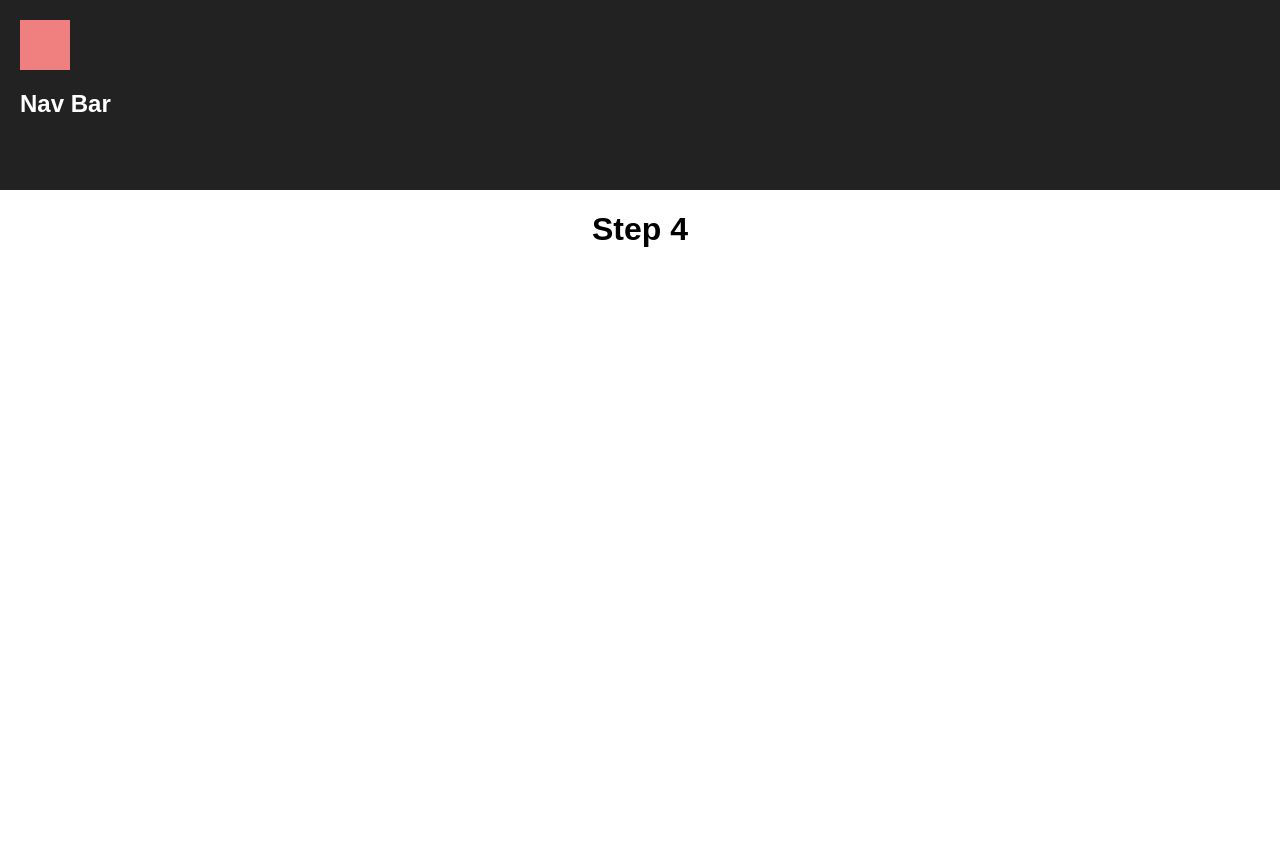
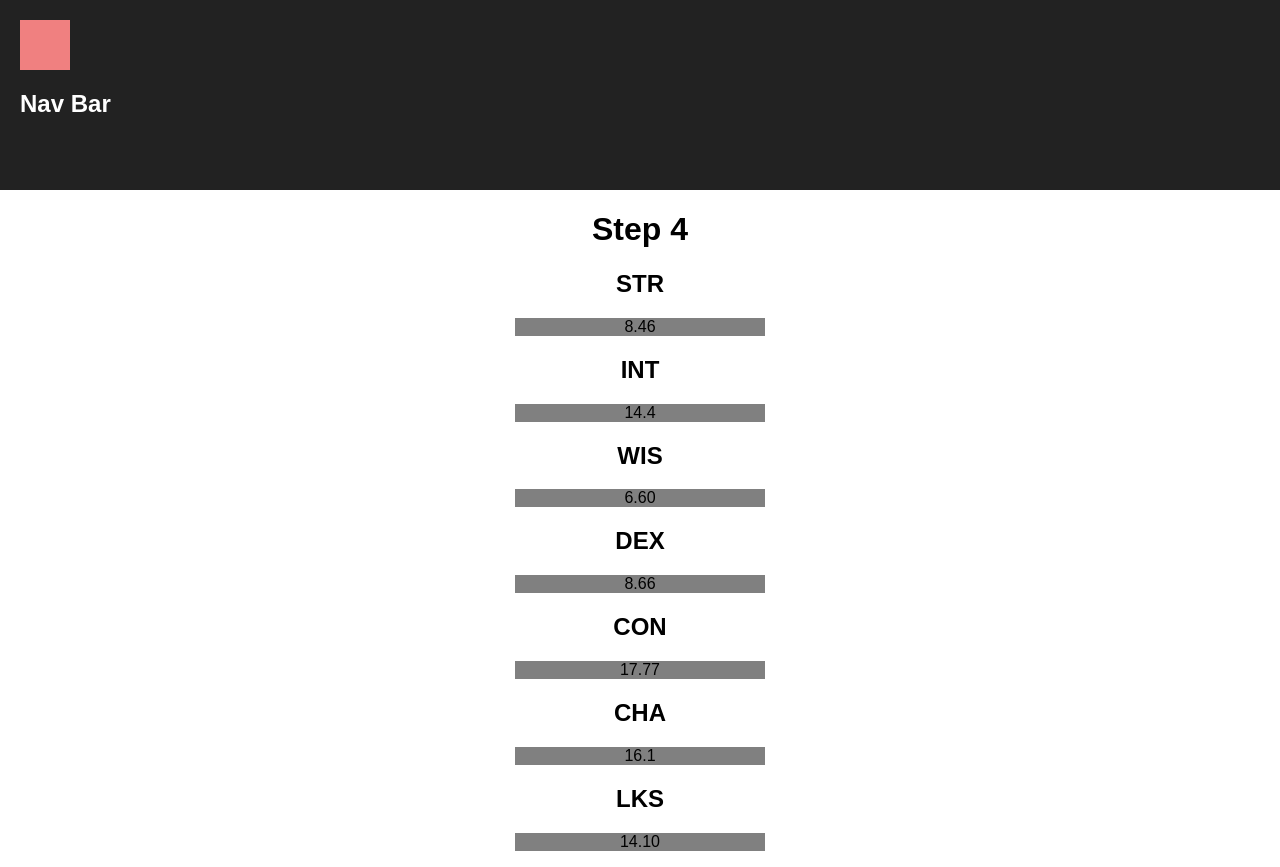
Before and after one commit to tpeschke/odyssey-character-creator, a React (Create React App) app: page /step4 in a window 1280 px wide. Before the commit the page ends 800 px from the top, so only its background shows below. Built offline with nearby package versions, Linux system fonts and the light colour scheme.

Commit message:
working on step 4

```diff
--- a/src/App.css
+++ b/src/App.css
@@ -59,3 +59,8 @@
 .dropDownBoxOutside:hover {
   background: lightgray
 }
+
+.item {
+  margin: 0 auto;
+  width: 250px
+}
--- a/src/components/steps/Step4.js
+++ b/src/components/steps/Step4.js
@@ -3,16 +3,105 @@ import React, {Component} from 'react'
 import { connect } from 'react-redux'
 import { SETSCORES } from '../../dux/reducer'
 
+import { DragDropContext, Droppable, Draggable } from 'react-beautiful-dnd'
+
 class Step4 extends Component{
+    constructor(props){
+        super(props)
+
+        this.state = {
+            scores: [{id: 1, title: 'STR', score: props.scores.str}, {id: 2, title: 'INT', score: props.scores.int},{id: 3, title: 'WIS', score: props.scores.wis},{id: 4, title: 'DEX', score: props.scores.dex},{id: 5, title: 'CON', score: props.scores.con},{id: 6, title: 'CHA', score: props.scores.cha}, {id: 7, title: 'LKS', score: props.scores.lks}]
+        }
+    }
+
+    onDragEnd = result => {
+        const {source, destination} = result
+
+        if (!destination) {
+            return;
+        }
+
+        if (source.droppableId !== destination.droppableId) {
+            let tempScores = this.state.scores.slice()
+            let hold1, hold2;
+
+            tempScores.forEach(v=> {
+                if (v.title === source.droppableId) hold1 = v
+                if (v.title === destination.droppableId) hold2 = v
+            })
+
+            hold1.title = destination.droppableId
+            hold2.title = source.droppableId
+
+            let temp = tempScores[source.index]
+            tempScores[source.index] = tempScores[destination.index]
+            tempScores[destination.index] = temp
+
+            console.log(source.index)
+            this.setState({scores: tempScores})
+        }
+    }
 
     render() {
         return (
             <div>
                 <h1>Step 4</h1>
+            <DragDropContext
+                onDragEnd={this.onDragEnd}>
+
+            {this.state.scores.map((a,i) => {
+                return (
+                    <div key={a.id}>
+                        <h2>{a.title}</h2>
+                        <Droppable droppableId={a.title}>
+                {(provided, snapshot) => (
+                    <div className="item">
+                    <div ref={provided.innerRef}
+                    style={getListStyle(snapshot.isDraggingOver)}>
+                    <Draggable
+                        index={i}
+                        draggableId={a.id}>
+                            {(provided, snapshot) => (
+                                <div
+                                    ref={provided.innerRef}
+                                    {...provided.draggableprops}
+                                    {...provided.dragHandleProps}
+                                    style={getItemStyle(
+                                        snapshot.isDragging,
+                                        provided.draggableProps.style
+                                    )}>
+                                    <p>{a.score}</p>
+                                </div>
+                            )}
+                    </Draggable>
+                    </div>
+                    </div>
+                )}
+                    </Droppable>
+                    </div>
+                )
+            })}
+                </DragDropContext>
             </div>
         )
     }
 }
+
+const getListStyle = isDraggingOver => ({
+    background: isDraggingOver ? 'lightblue' : 'lightgrey',
+    width: 250
+});
+
+const getItemStyle = (isDragging, draggableStyle) => ({
+    // some basic styles to make the items look a bit nicer
+    userSelect: 'none',
+
+    // change background colour if dragging
+    background: isDragging ? 'lightgreen' : 'grey',
+
+    // styles we need to apply on draggables
+    ...draggableStyle
+});
 
 function mapStateToProps(state) {
     let {scores} = state
@@ -22,4 +111,5 @@ function mapStateToProps(state) {
     }
 }
 
+
 export default connect(mapStateToProps,{SETSCORES})(Step4)
--- a/src/components/steps/step3/Step3.js
+++ b/src/components/steps/step3/Step3.js
@@ -22,6 +22,7 @@ class Step3 extends Component {
 
 //ALSO DO IF STATEMENT FOR xx.100
 //SHOPKEEP
+//AND
 
     componentDidMount() {
         this.setState({ str: rollScore(3,6).reduce((t,n)=> t+n) + '.' + rollPercent(),
--- a/src/dux/reducer.js
+++ b/src/dux/reducer.js
@@ -1,7 +1,13 @@
 const initialState = {
     bp: null,
     species: null,
-    scores: null
+    scores: {cha:"16.1",
+        con:"17.77",
+        dex:"8.66",
+        int:"14.4",
+        lks:"14.10",
+        str:"8.46",
+        wis:"6.60"}
 }
 
 const SET_BP = "SET_BP"
@@ -36,7 +42,6 @@ export default function reducer (state = initialState, action) {
         case SET_SPECIES:
             return Object.assign({}, state, {species: action.payload})
         case SET_SCORES:
-            console.log(action.payload)
             return Object.assign({}, state, {scores: action.payload})
         default: return state
     }
```
